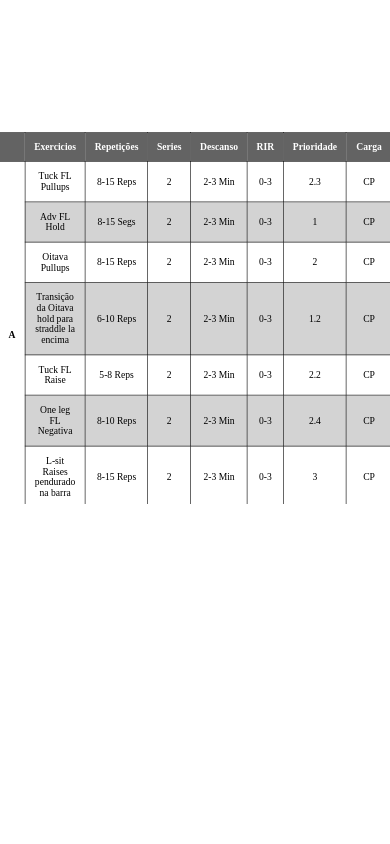
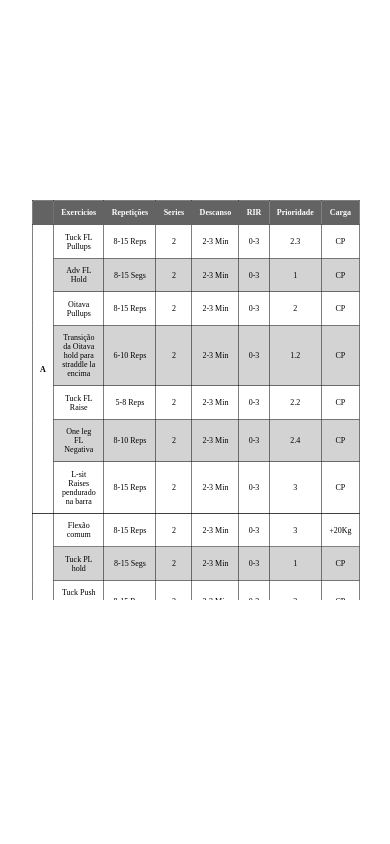
Before and after one commit to WillTHdev/Treino, a plain HTML site: page index.html in a window 390 px wide. Drawn offline with Linux system fonts and the light colour scheme.

Commit message:
Update index.html

```diff
--- a/index.html
+++ b/index.html
@@ -47,12 +47,15 @@
         }
 
         body{
+            margin: 0;
             height: 90vh;
         }
 
         @media (max-width: 768px){
             div{
-                scale: 0.6;
+                scale: 0.5;
+                height: 800px;
+                margin-bottom: 200px;
             }
         }
     </style>
```
